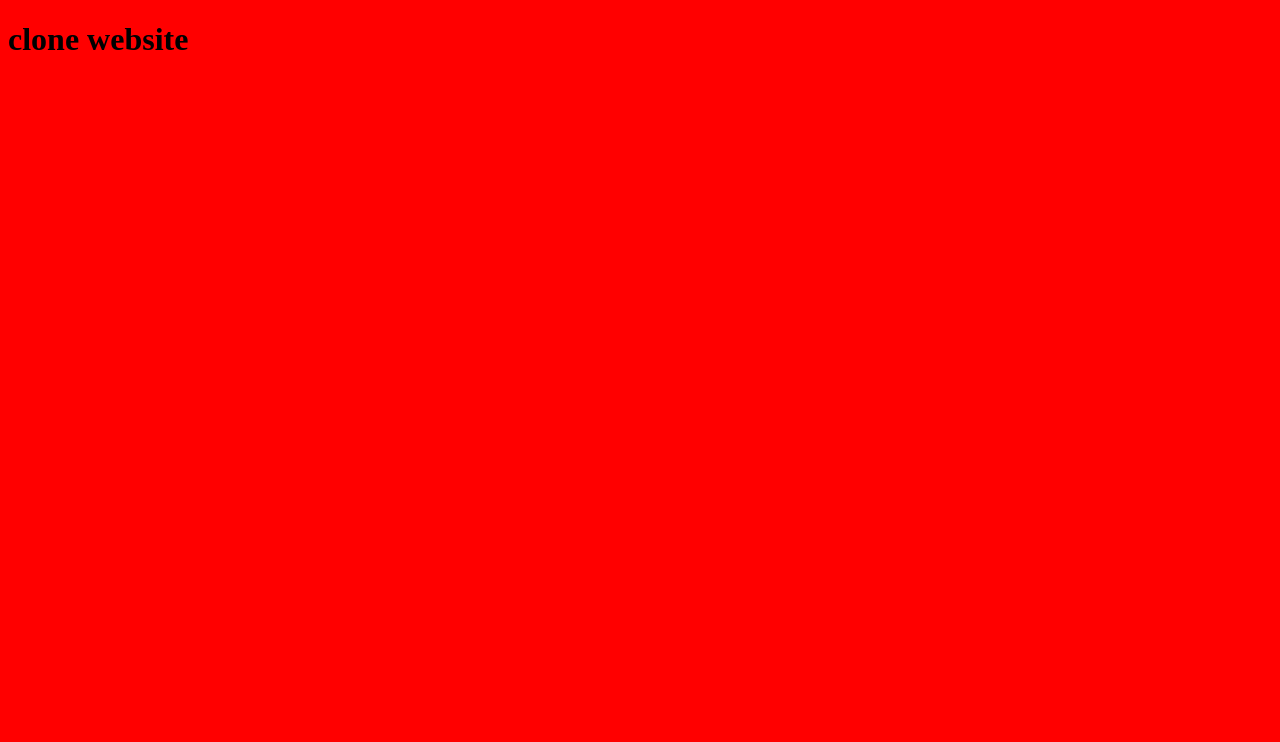
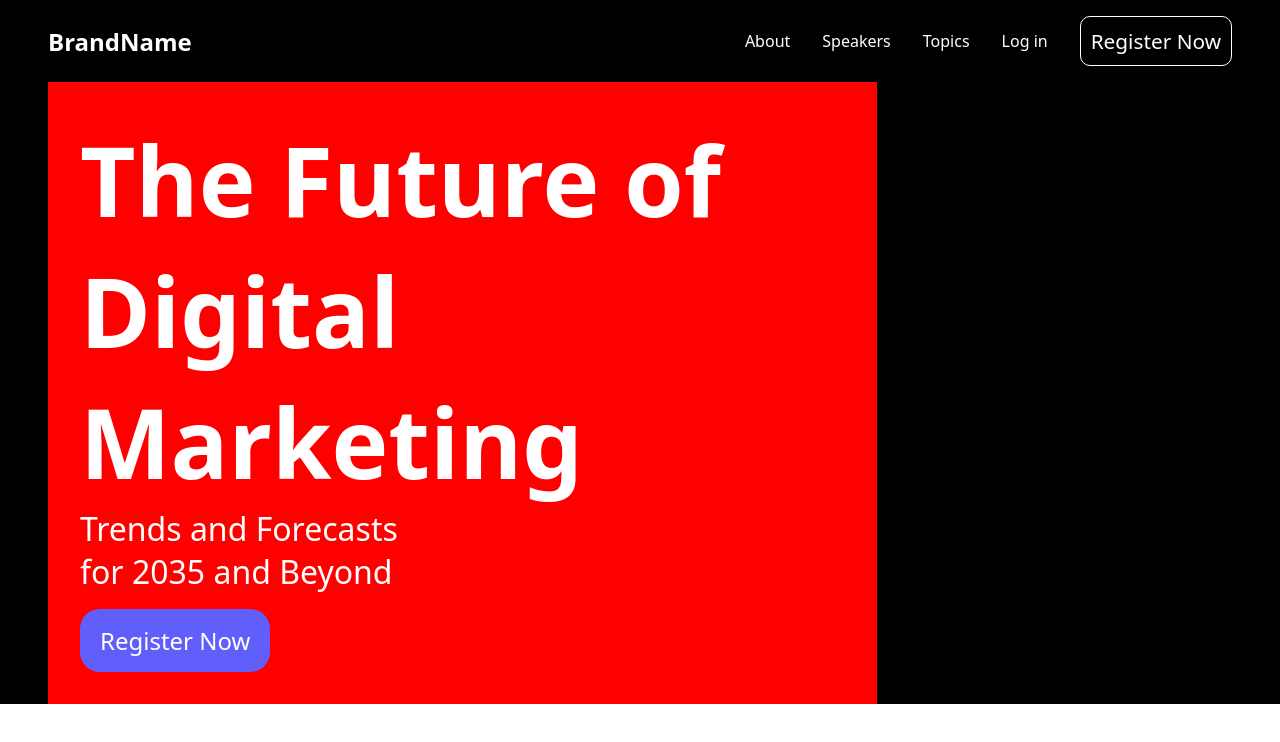
Before and after one commit to Faisalameen2000/project-clone-website, a plain HTML site: page index.html in a window 1280 px wide. Drawn offline with Linux system fonts and the light colour scheme.

Commit message:
to be continued

```diff
--- a/index.html
+++ b/index.html
@@ -9,7 +9,28 @@
 </head>
 
 <body>
-    <h1>clone website</h1>
+    <div class="container">
+        <nav class="navbar">
+            <h1>BrandName</h1>
+            <ul class="menubar">
+                <li><a href="#">About</a></li>
+                <li><a href="#">Speakers</a></li>
+                <li><a href="#">Topics</a></li>
+                <li><a href="#">Log in</a></li>
+                <button>Register Now</button>
+                <!-- <li><a href="#">About</a></li> -->
+            </ul>
+        </nav>
+
+        <main>
+            <div class="main-div-1">
+                <h1>The Future of Digital Marketing</h1>
+                <p>Trends and Forecasts <br>for 2035 and Beyond</p>
+                <button>Register Now</button>
+            </div>
+
+        </main>
+    </div>
 </body>
 
 </html>
--- a/style.css
+++ b/style.css
@@ -1,3 +1,87 @@
-body {
+* {
+    padding: 0;
+    margin: 0;
+    box-sizing: border-box;
+    color: #fff;
+    font-family: system-ui, -apple-system, BlinkMacSystemFont, 'Segoe UI', Roboto, Oxygen, Ubuntu, Cantarell, 'Open Sans', 'Helvetica Neue', sans-serif;
+}
+
+.container {
+    background-color: #000;
+    padding: 0 3rem;
+}
+
+/* Navbar */
+.navbar {
+    display: flex;
+    flex-direction: row;
+    background-color: black;
+    justify-content: space-between;
+    align-items: center;
+    padding-block: 1rem;
+}
+
+.menubar {
+    list-style-type: none;
+    display: flex;
+    align-items: center;
+    gap: 2rem;
+
+}
+
+.menubar li a {
+    cursor: pointer;
+    text-decoration: none;
+    /* color: #fff; */
+    transition: color 1s;
+}
+
+.menubar li a:hover {
+    color: blue;
+}
+
+
+
+.menubar button {
+    background-color: transparent;
+    border: 1px solid #fff;
+    padding: 10px;
+    font-size: 1.3rem;
+    border-radius: 10px;
+    transition: all 1s;
+    cursor: pointer;
+}
+
+.menubar button:hover {
+    background-color: #605ffc;
+
+}
+
+.menubar button:active {
+
+    transform: scale(.9);
+}
+
+.main-div-1 {
     background-color: red;
+    padding: 2rem;
+    width: 70%;
 }
+
+.main-div-1 h1 {
+    font-size: 6rem;
+
+}
+
+.main-div-1 p {
+    font-size: 2rem;
+}
+
+.main-div-1 button {
+    margin-top: 1rem;
+    font-size: 1.5rem;
+    padding: 15px 20px;
+    background-color: #605ffc;
+    border-radius: 20px;
+    border: none;
+}
```
